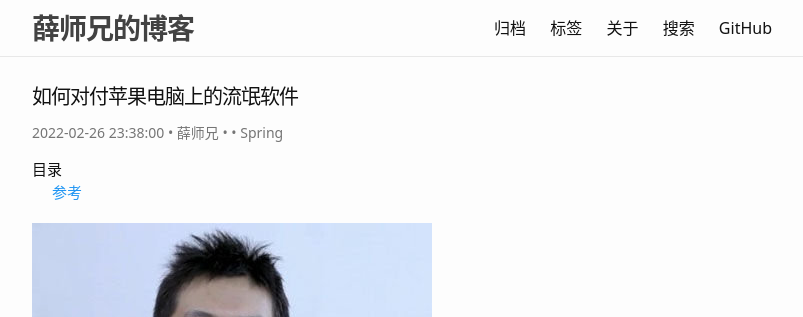
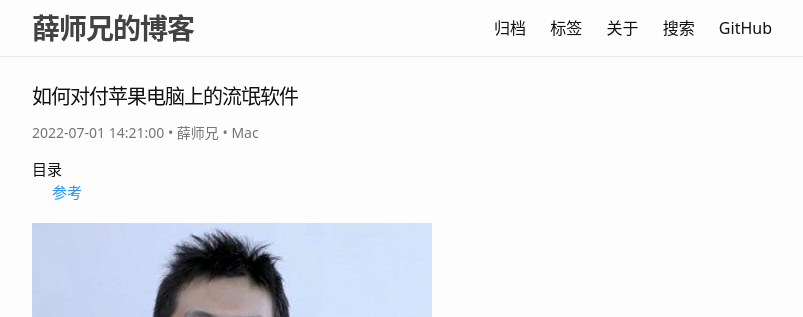
Before and after one commit to onblogss/onblogss.github.io, a Jekyll site: the page built from docs/_posts/2022/2022-07-01-如何对付苹果电脑上的流氓软件.md, in a window 1280 px wide and 900 px high. Shown: the top 317 px of the window, without its empty margins (238-1041 px from the left). Built offline with Jekyll 4.4.1, drawn with Linux system fonts in a browser that asks for light colours; comment, search, counter and statistics services are not loaded; some of the changed text lies outside the part shown.

Commit message:
update 2022-07-01-如何对付苹果电脑上的流氓软件.md

```diff
--- a/docs/_posts/2022/2022-07-01-如何对付苹果电脑上的流氓软件.md
+++ b/docs/_posts/2022/2022-07-01-如何对付苹果电脑上的流氓软件.md
@@ -1,10 +1,10 @@
 ---
 layout: post
 title: 如何对付苹果电脑上的流氓软件
-date: 2022-02-26 23:38:00
+date: 2022-07-01 14:21:00
 author: 薛师兄
 tags:
-- Spring
+- Mac
 ---
 
 ![](./20220701如何对付苹果电脑上的流氓软件/79323709.png)
```
